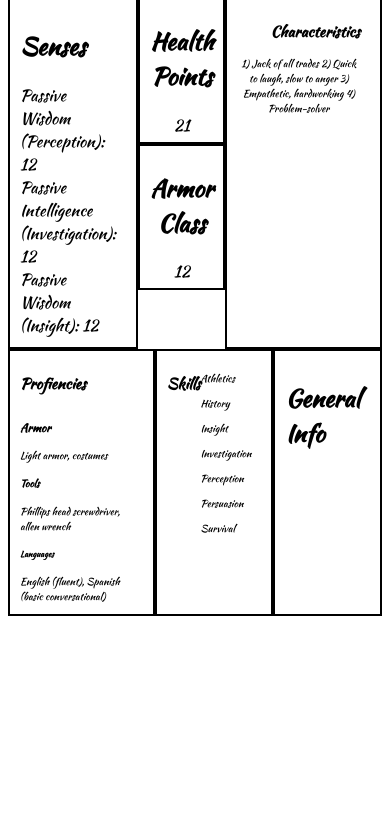
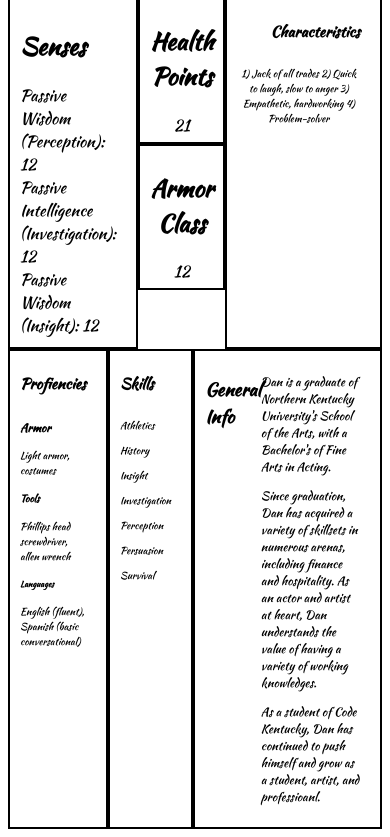
Before and after one commit to dan-robertson513/cdky-project-dr, a plain HTML site: page index.html in a window 390 px wide. Shown: the part 197-1034 px from the top of the page. Before the commit the page ends 844 px from the top, so only its background shows below. Drawn offline with Linux system fonts and the light colour scheme.

Commit message:
Added more html/page text, added an initial media query which will likely be updated once an additional media query is added later

```diff
--- a/index.html
+++ b/index.html
@@ -65,7 +65,8 @@
             </div>
             <div class="characteristics-descrip-container">
                 <h2 class="characteristics-descrip-label">Characteristics</h2>
-                <div class="characteristics-descrip-item">1) Jack of all trades 2) Quick to laugh, slow to anger 3) Empathetic, hardworking 4) Problem-solver</div>
+                <div class="characteristics-descrip-item">
+                    <p>1) Jack of all trades 2) Quick to laugh, slow to anger 3) Empathetic, hardworking 4) Problem-solver</p>
             </div>
         </section>
         <section class="specifics">
@@ -96,7 +97,10 @@
             </div>
             <div class="general-info-container">
                 <h2 class="general-info-label"> General Info</h2>
-                <div class="general-info-items"></div>
+                <div class="general-info-items">
+                    <p> Dan is a graduate of Northern Kentucky University's School of the Arts, with a Bachelor's of Fine Arts in Acting.</p>
+                    <p> Since graduation, Dan has acquired a variety of skillsets in numerous arenas, including finance and hospitality. As an actor and artist at heart, Dan understands the value of having a variety of working knowledges.</p>
+                    <p> As a student of Code Kentucky, Dan has continued to push himself and grow as a student, artist, and professioanl.</p>
 
             </div>
         </section>
--- a/main.css
+++ b/main.css
@@ -115,12 +115,21 @@
     border: solid 2px black;
     padding: 10px 20px 10px 10px;
     display: flex;
+    flex-direction: column;
 }
 
 .general-info-container {
-
+    font-size: 12px;
     font-family: 'Kaushan Script', cursive;
     border: solid 2px black;
     padding: 10px 20px 10px 10px;
     display: flex;
+    flex-direction: row;
 }
+
+
+@media only screen and (min-width: 400px) {
+
+
+
+}
```
